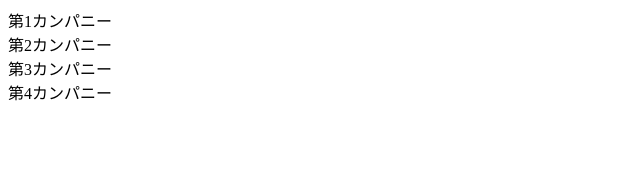
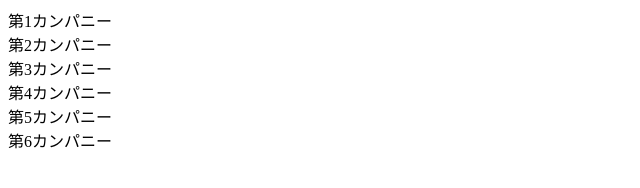
Before and after one commit to hhhtak/sample, a plain HTML site: page index.html in a window 1280 px wide. Shown: the whole page, without its empty margins (0-640 px from the left). Drawn offline with Linux system fonts and the light colour scheme.

Commit message:
cherry pick

```diff
--- a/index.html
+++ b/index.html
@@ -10,5 +10,7 @@
     <section>第2カンパニー</section>
     <section>第3カンパニー</section>
     <section>第4カンパニー</section>
+    <section>第5カンパニー</section>
+    <section>第6カンパニー</section>
 </body>
 </html>
```
